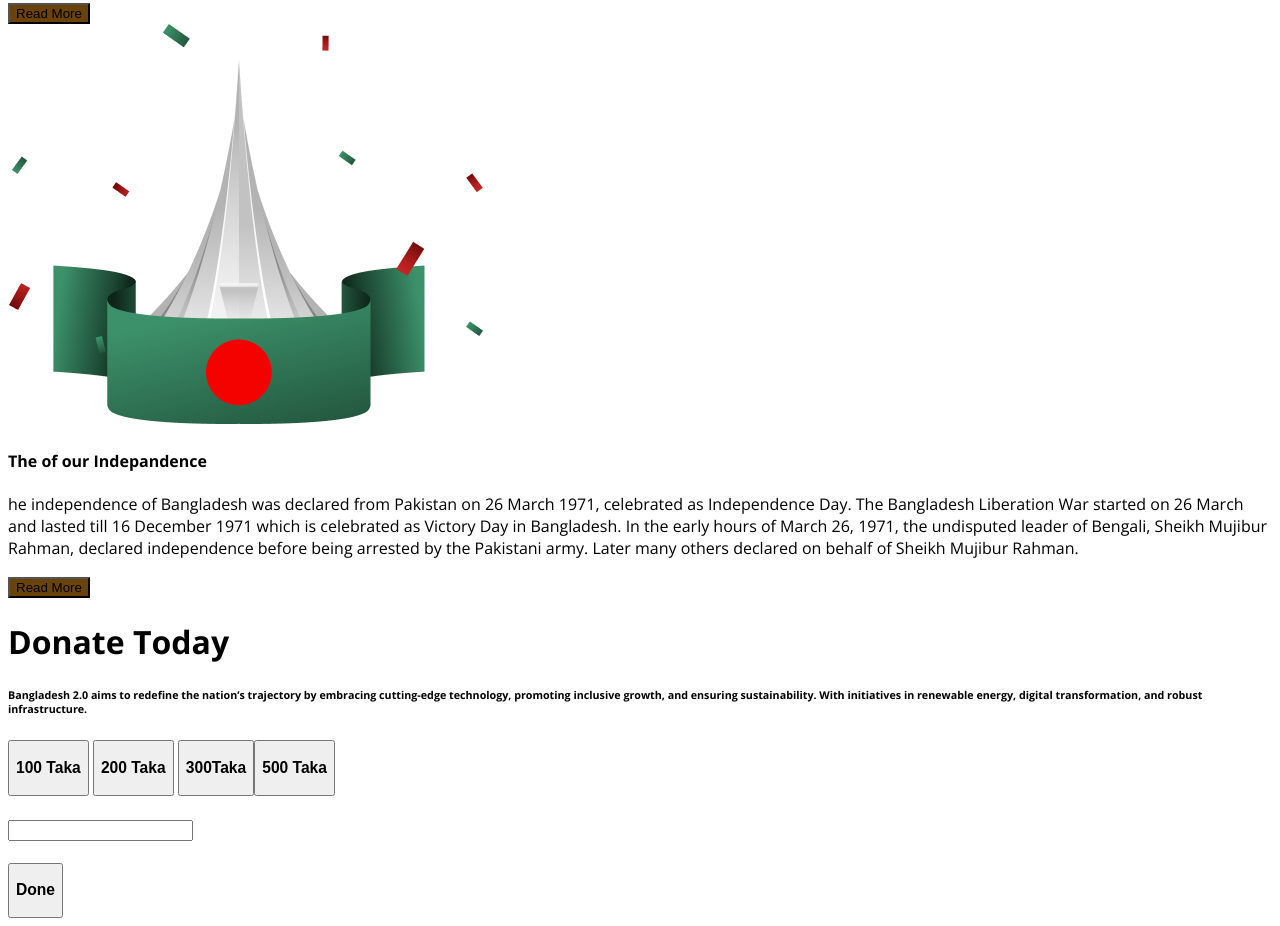
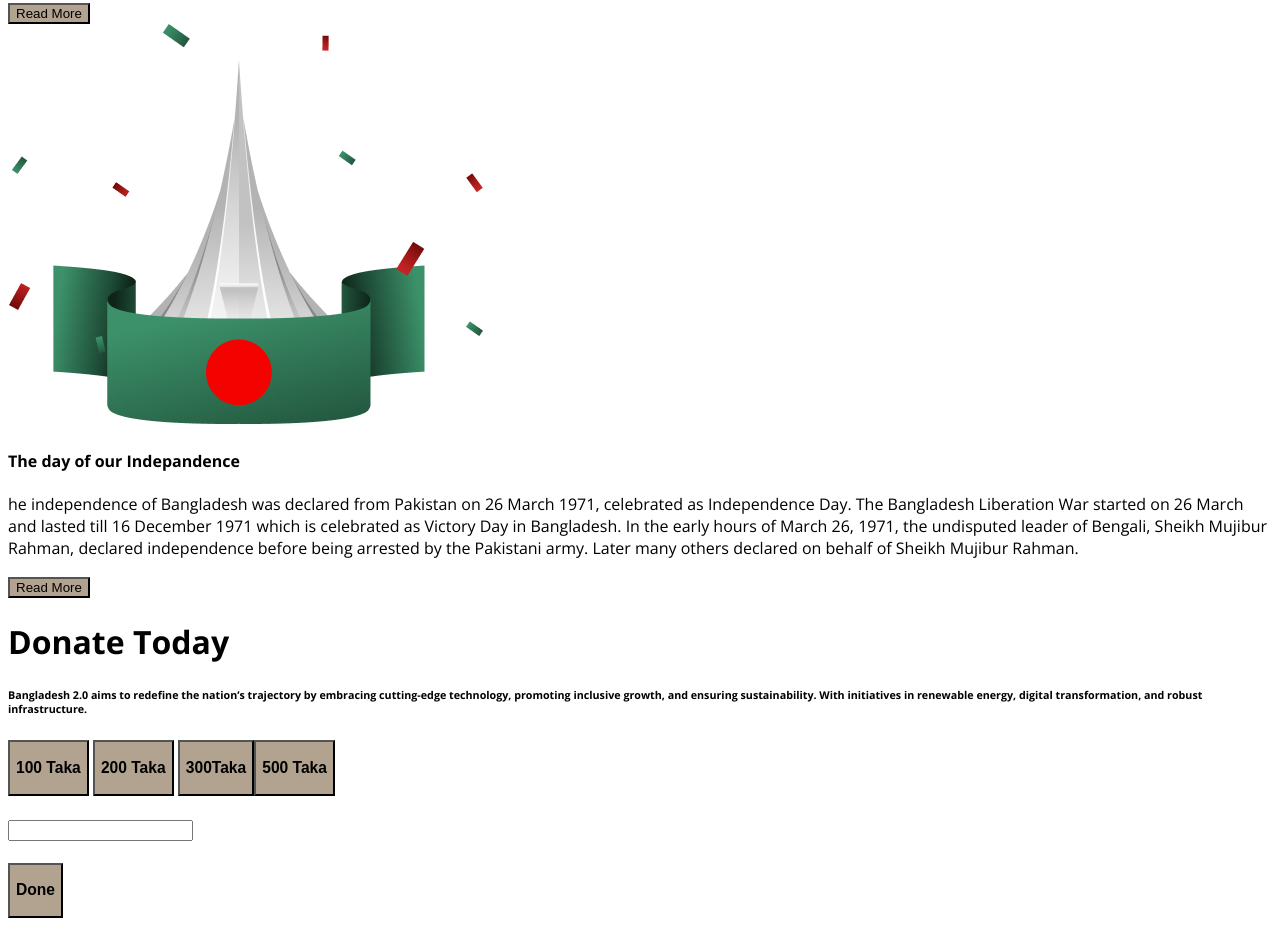
Before and after one commit to abdullahjomadder/my-first-assingment, a plain HTML site: page index.html in a window 1280 px wide. Shown: the part 2844-3770 px from the top of the page. Drawn offline with nearby package versions, Linux system fonts and the light colour scheme.

Commit message:
added a primary color

```diff
--- a/index.html
+++ b/index.html
@@ -162,7 +162,7 @@
 </div>
 <div class="skill">
     <img src="assets/hero.png" alt="">
-    <h4 class="skill-tittle">The of our Indepandence</h4>
+    <h4 class="skill-tittle">The day of our Indepandence</h4>
     <p class="skill-description">he independence of Bangladesh was declared from Pakistan on 26 March 1971, celebrated as Independence Day. The Bangladesh Liberation War started on 26 March and lasted till 16 December 1971 which is celebrated as Victory Day in Bangladesh. In the early hours of March 26, 1971, the undisputed leader of Bengali, Sheikh Mujibur Rahman, declared independence before being arrested by the Pakistani army. Later many others declared on behalf of Sheikh Mujibur Rahman.</p>
     <button class="btn-seventh">Read More </button>
 </div>
@@ -177,17 +177,17 @@
                 Bangladesh 2.0 aims to redefine the nation’s trajectory by embracing cutting-edge technology, promoting inclusive growth, and ensuring sustainability. With initiatives in renewable energy, digital transformation, and robust infrastructure.
             </p>
         </h6>
-        <button>
+        <button class="btn-seventh">
             <h3>100 Taka</h3>
         </button>
-        <button>
+        <button class="btn-seventh">
             <h3>200 Taka</h3>
         </button>
-        <button>
+        <button class="btn-seventh">
             <h3>
                 300Taka
             </h3>
-            <button>
+            <button class="btn-seventh">
                 <h3>
                     500 Taka
                 </h3>
@@ -198,7 +198,7 @@
 <input type="">
 <br>
 <br>
-<button><h3>Done</h3></button>
+<button class="btn-seventh"><h3>Done</h3></button>
     </footer>
 </body>
 </html>
--- a/styles/style.css
+++ b/styles/style.css
@@ -108,7 +108,7 @@ color: #006A50;
     background-color: bisque;
 }
 .btn-seventh{
-    background-color: rgb(105, 67, 10);
+    background-color: rgb(177, 163, 143);
 }
 .button{
     display:flex;
```
